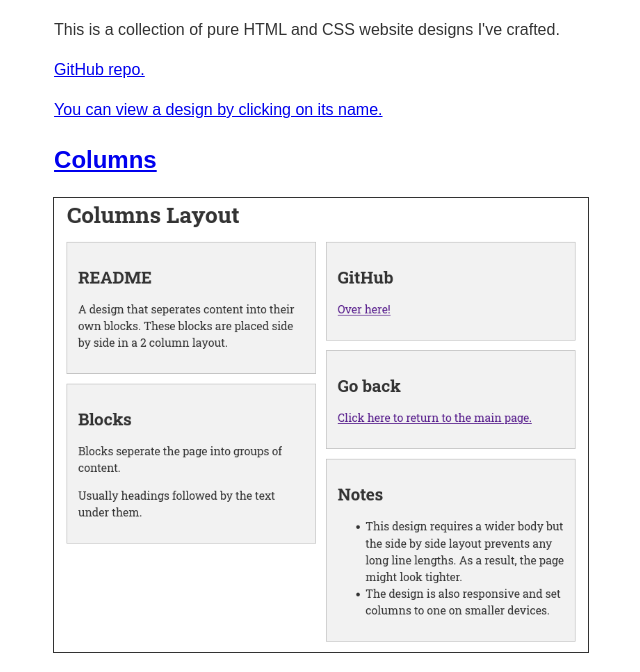
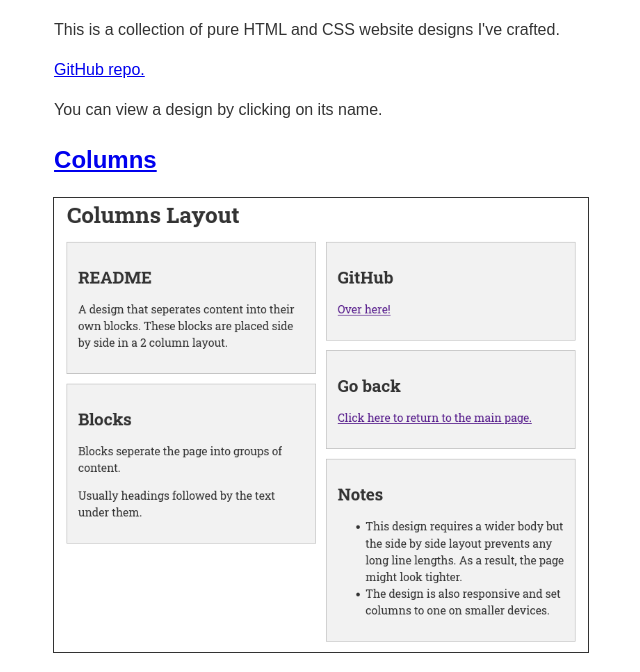
Before and after one commit to nightmono/website-designs-testing, a plain HTML site: page index.html in a window 1280 px wide. Shown: the part 87-759 px from the top of the page, without its empty margins (319-959 px from the left). Drawn offline with Linux system fonts and the light colour scheme; a small style sheet from the web is missing.

Commit message:
Fix missing closing a tag in main page

```diff
--- a/index.html
+++ b/index.html
@@ -14,7 +14,7 @@
 
 <p>This is a collection of pure HTML and CSS website designs I've crafted.</p>
 
-<p><a href="https://github.com/nightmono/website-designs-testing">GitHub repo.</p>
+<p><a href="https://github.com/nightmono/website-designs-testing">GitHub repo.</a></p>
 
 <p>You can view a design by clicking on its name.</p>
 
```
